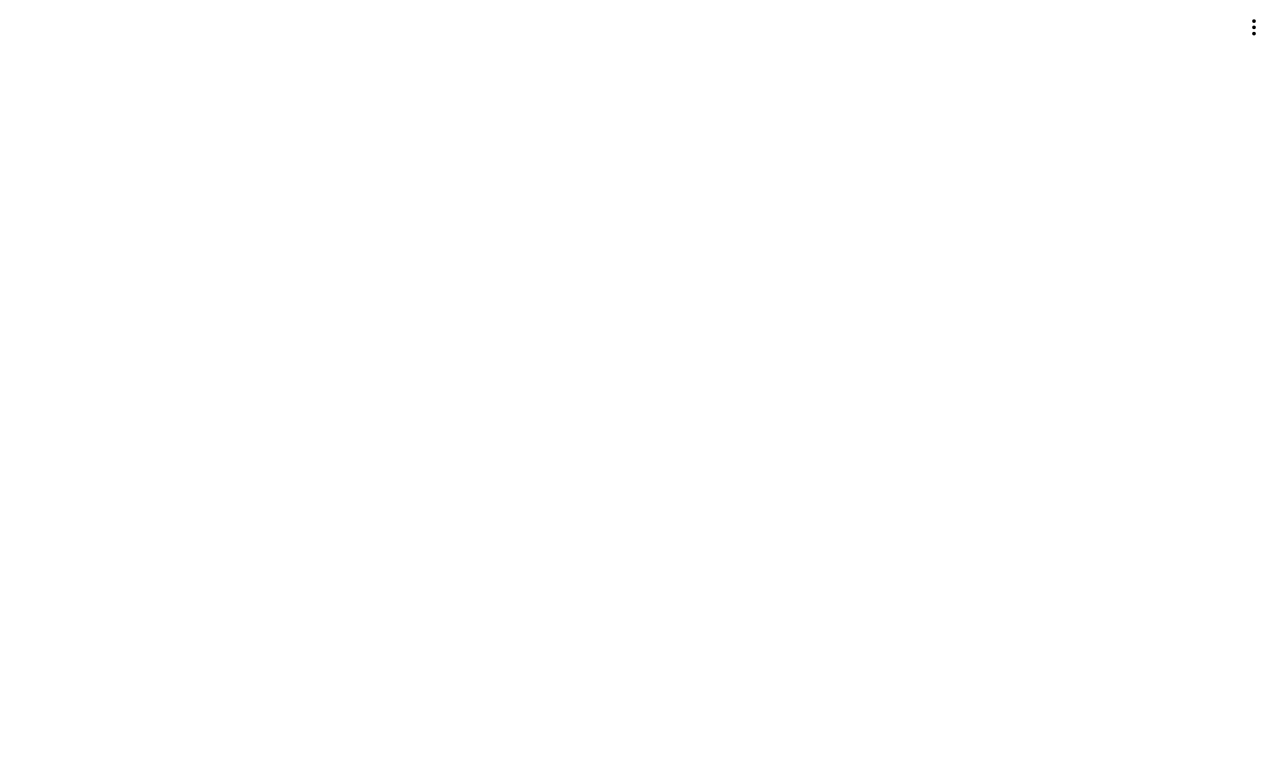
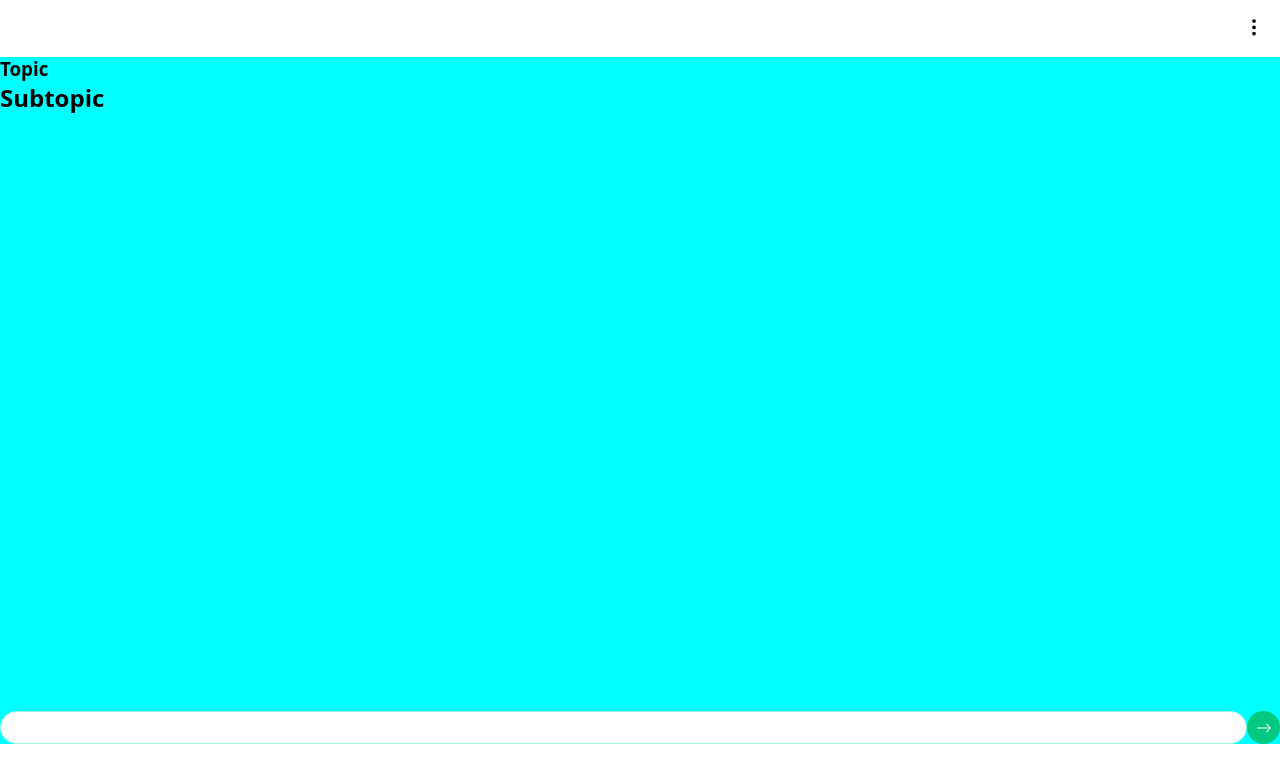
Before and after one commit to AngelCstd/Chatea-en-ingles, a React (Vite) app in the folder poliChat/: page / in a window 1280 px wide. Shown: the top 782 px of the page. Built offline with nearby package versions, Linux system fonts and the light colour scheme.

Commit message:
Prueba chat

```diff
--- a/poliChat/src/App.jsx
+++ b/poliChat/src/App.jsx
@@ -1,5 +1,6 @@
 import { BarNav } from "./Components/BarNav";
 import { Home } from "./Views/Home";
+import { Chat } from "./Views/Chat";
 import "./App.css";
 
 function App() {
@@ -8,7 +9,7 @@ function App() {
     <>
       <BarNav/>
       {/*<Home/>*/}
-
+      <Chat/>
     </>
   )
 }
--- a/poliChat/src/Views/Chat/Chat.css
+++ b/poliChat/src/Views/Chat/Chat.css
@@ -0,0 +1,30 @@
+.chat__section{
+    padding-top: 56px;
+    position: relative;
+    height: calc(100vh - 56px);
+    background-color: aqua;
+}
+.chat__inputcontainer{
+    position: absolute;
+    width: 100%;
+    display: flex;
+    bottom: 0;
+}
+.chat__inputcontainer input{
+    border: 1px solid #A0FAD6;
+    border-radius: 30px;
+    padding: 8px;
+    width: calc(100% - 33px);
+    height: 33px;
+}
+.chat__inputcontainer button{
+    border-radius: 50%;
+    border: none;
+    background-color: #01C981;
+    color: #FFF;
+    width: 33px;
+    height: 33px;
+    display: flex;
+    justify-content: center;
+    align-items: center;
+}
--- a/poliChat/src/Views/Chat/index.jsx
+++ b/poliChat/src/Views/Chat/index.jsx
@@ -0,0 +1,32 @@
+import "./Chat.css"
+import { IconSendMessage } from "../../assets/Icon";
+import { useState } from "react";
+
+export function Chat() {
+    let [message, setMessage] = useState("")
+
+    const handleInputMessage = (e) => {
+        setMessage(e.target.value)
+    }
+    return (
+        <section className="chat__section">
+            <div className="chat__messages">
+                <article className="chat__details">
+                    <div className="chat__details--imagen"></div>
+                    <h1 className="chat__details--topic">
+                        Topic
+                    </h1>
+                    <h2 className="chat__details--subtopic">
+                        Subtopic
+                    </h2>
+                </article>
+
+            </div>
+            <form className="chat__inputcontainer">
+                <input type="text" value={message} onChange={handleInputMessage} />
+                <button><IconSendMessage /></button>
+            </form>
+
+        </section>
+    )
+}
```
